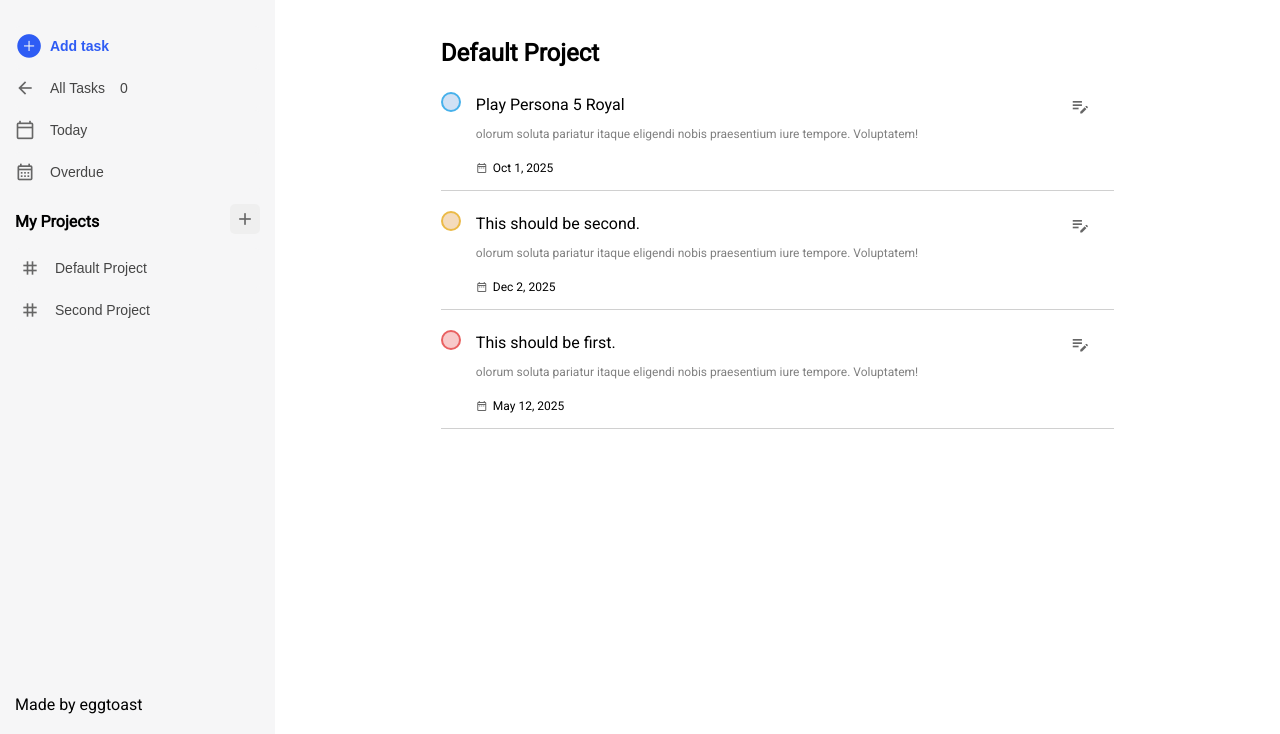
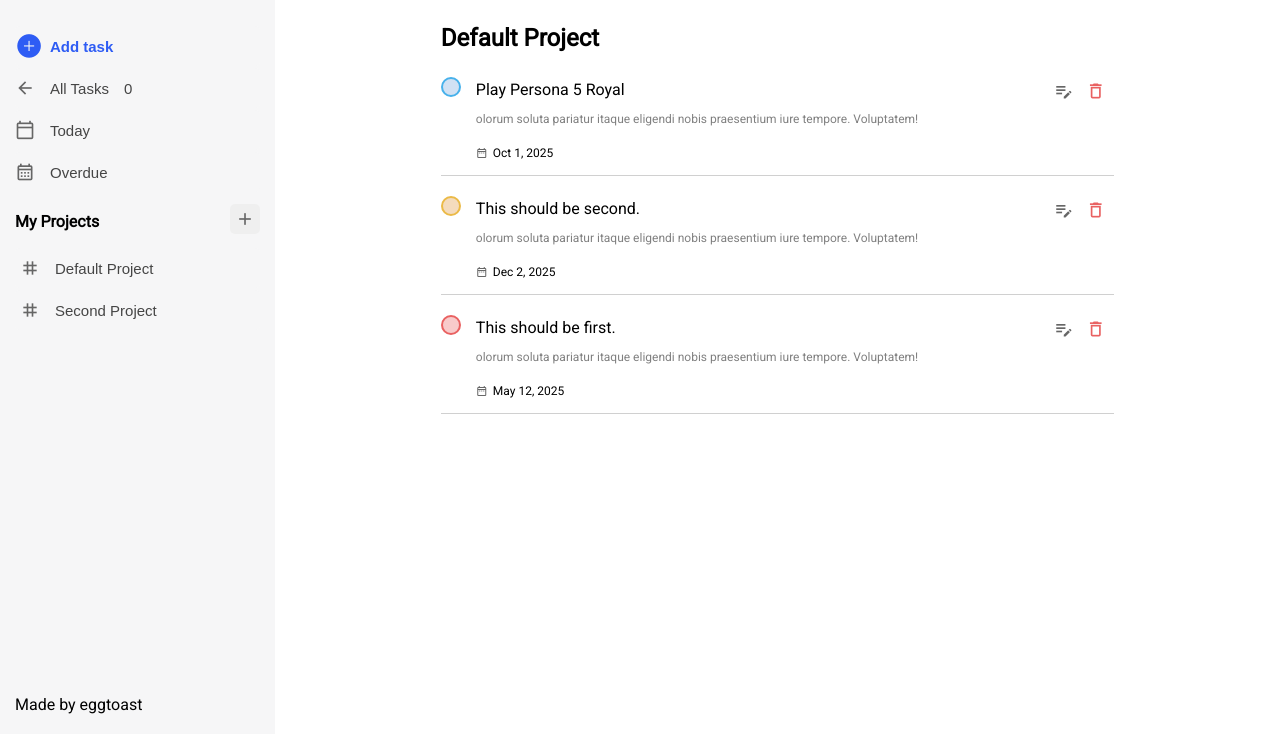
Before and after one commit to eggtoasts/todo-list, a website built with webpack: page src/template.html in a window 1280 px wide. Shown: the part 66-800 px from the top of the page. Built offline with nearby package versions, Linux system fonts and the light colour scheme.

Commit message:
Add delete button to tasks

```diff
--- a/src/styles.css
+++ b/src/styles.css
@@ -106,7 +106,7 @@
 
 .sidebar-item,
 .project-item {
-  font-size: 14px;
+  font-size: 15px;
   display: flex;
   align-items: center;
   height: 40px;
@@ -238,7 +238,7 @@
   font-size: 24px;
   font-weight: bold;
 
-  padding: 15px 0px;
+  padding-bottom: 15px;
   /* margin-top: 25px; */
 }
 
@@ -262,14 +262,19 @@
   align-items: center;
 }
 
-.task-header > .task-edit {
+.task-header > .task-edit,
+.task-header > .task-delete {
   margin-left: auto;
-  margin-right: 20px;
+  margin-right: 5px;
   border: none;
   height: 30px;
   width: 30px;
 
   background-color: white;
+}
+
+.task-delete span {
+  color: #e96161;
 }
 
 .task-title {
@@ -403,9 +408,11 @@
 }
 
 /* hover */
+button:hover {
+  cursor: pointer;
+}
 .sidebar button:hover {
   background-color: var(--on-hover);
-  cursor: pointer;
 }
 
 input:focus,
@@ -438,6 +445,6 @@
   }
 
   .main-container {
-    grid-template-columns: 1fr;
+    grid-template-columns: 0px 1fr;
   }
 }
--- a/src/template.html
+++ b/src/template.html
@@ -169,6 +169,10 @@
                   <button class="task-edit">
                     <span class="icon">edit_note</span>
                   </button>
+
+                  <button class="task-delete">
+                    <span class="icon">delete</span>
+                  </button>
                 </div>
                 <div class="task-description">
                   Lorem ipsum dolor sit amet consectetur adipisicing elit.
--- a/src/ui-handlers.js
+++ b/src/ui-handlers.js
@@ -125,6 +125,9 @@ export const taskUIHandler = function () {
     const taskEdit = document.createElement("button");
     const editIcon = document.createElement("span");
 
+    const taskDelete = document.createElement("button");
+    const trashIcon = document.createElement("span");
+
     const taskDescription = document.createElement("div");
 
     const taskDate = document.createElement("div");
@@ -143,6 +146,8 @@ export const taskUIHandler = function () {
     taskTitle.setAttribute("class", "task-title");
     taskEdit.setAttribute("class", "task-edit");
     editIcon.setAttribute("class", "icon");
+    taskDelete.setAttribute("class", "task-delete");
+    trashIcon.setAttribute("class", "icon");
     taskDescription.setAttribute("class", "task-description");
     taskDate.setAttribute("class", "task-date");
     calendarIcon.setAttribute("class", "icon");
@@ -152,6 +157,7 @@ export const taskUIHandler = function () {
 
     taskTitle.textContent = title;
     editIcon.textContent = "edit_note";
+    trashIcon.textContent = "delete";
     taskDescription.textContent = description;
     calendarIcon.textContent = "date_range";
     dateText.textContent = dueDate;
@@ -167,8 +173,10 @@ export const taskUIHandler = function () {
 
     taskHeaderSelector.appendChild(taskTitle);
     const taskEditSelector = taskHeaderSelector.appendChild(taskEdit);
+    taskEditSelector.appendChild(editIcon);
 
-    taskEditSelector.appendChild(editIcon);
+    const taskDeleteSelector = taskHeaderSelector.appendChild(taskDelete);
+    taskDeleteSelector.appendChild(trashIcon);
 
     taskTextsSelector.appendChild(taskDescription);
 
@@ -242,6 +250,7 @@ export const UserInterface = function (currentSelectedProject) {
   //Updates UI of Project & Tasks
   const updateProjectUI = () => projectUI.updateProjectsUI(Proj);
 
+  //Renders project and dialog UI to our current Project data
   projectUI.renderPage(currentSelectedProject);
   dialogUI.updateDialogUI(Proj);
 
```
